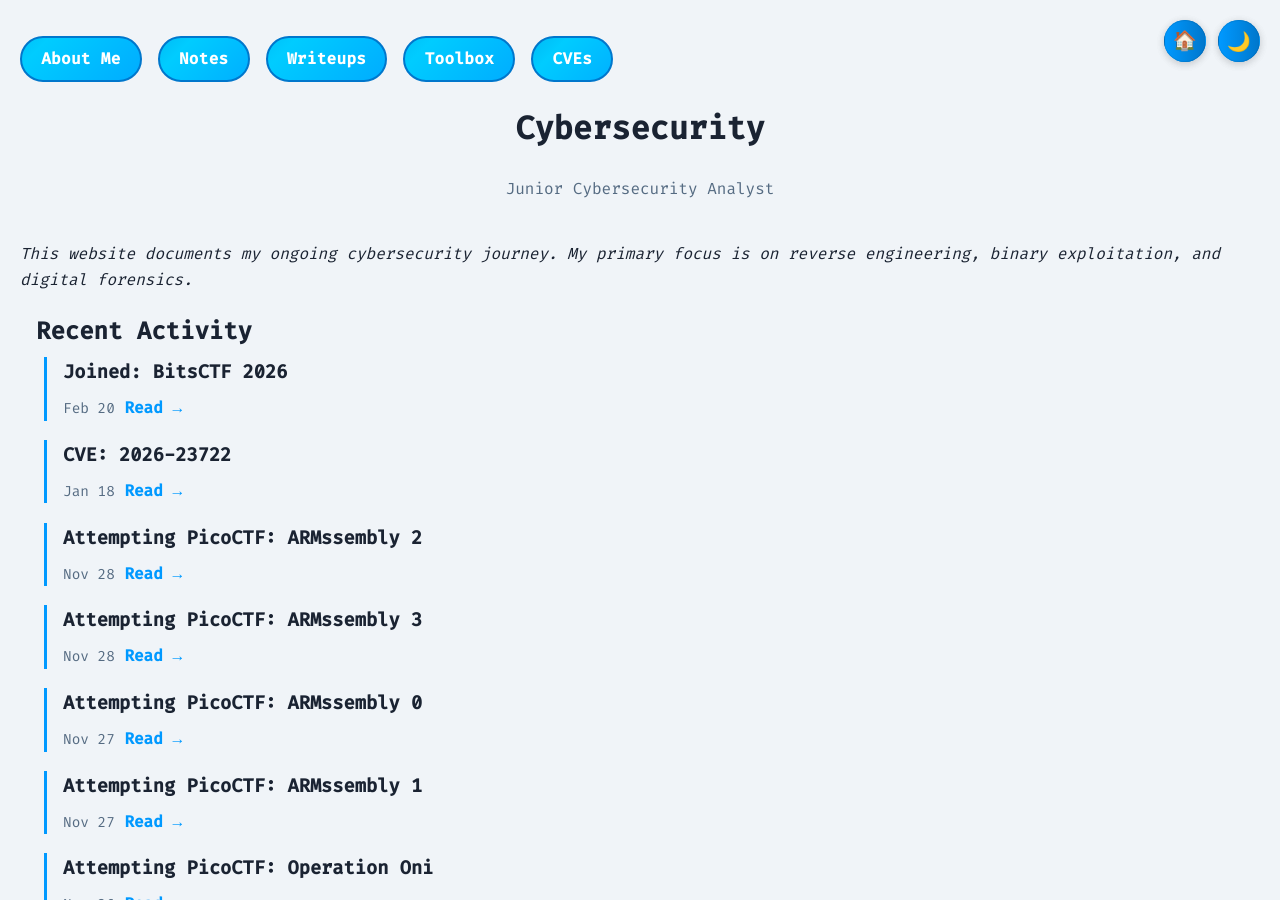
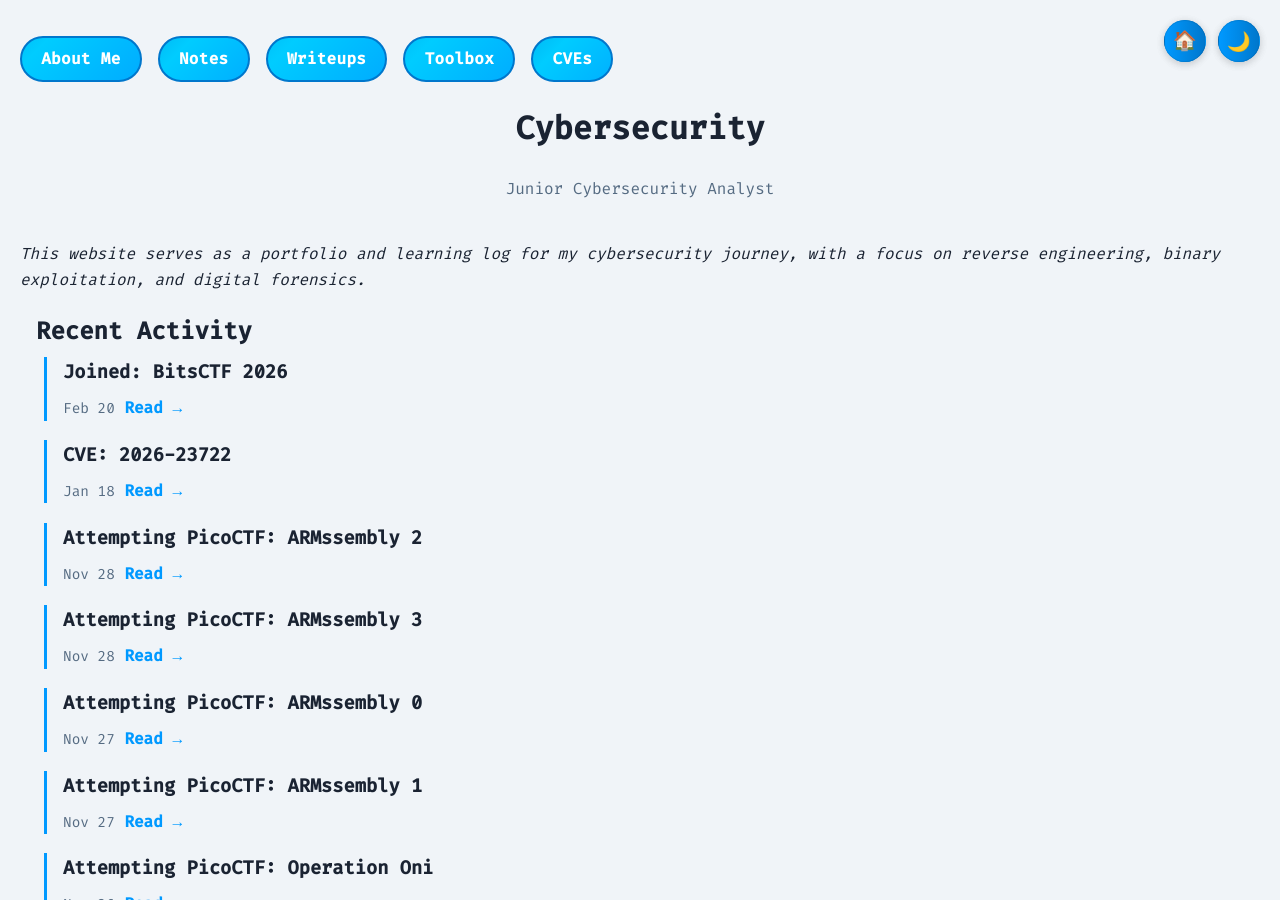
Before and after one commit to PathogenicKatt/PathogenicKatt.github.io, a Jekyll site: the page built from index.md, in a window 1280 px wide and 900 px high. Built offline with Jekyll 4.4.1, drawn with Linux system fonts in a browser that asks for light colours.

Commit message:
Update index.md

```diff
--- a/index.md
+++ b/index.md
@@ -1,7 +1,7 @@
 ---
 layout: default
 title: "home | Cybersec"
-description: "Tracking my CTF progress"
+description: "Cybersecurity portfolio documenting learning, challenges, and analysis."
 custom_css: true
 ---
 
@@ -24,7 +24,7 @@ custom_css: true
 
 </div>
 
-<p><i>This website documents my ongoing cybersecurity journey. My primary focus is on reverse engineering, binary exploitation, and digital forensics.</i>
+<p><i>This website serves as a portfolio and learning log for my cybersecurity journey, with a focus on reverse engineering, binary exploitation, and digital forensics.</i>
   </p>
 
 
```
